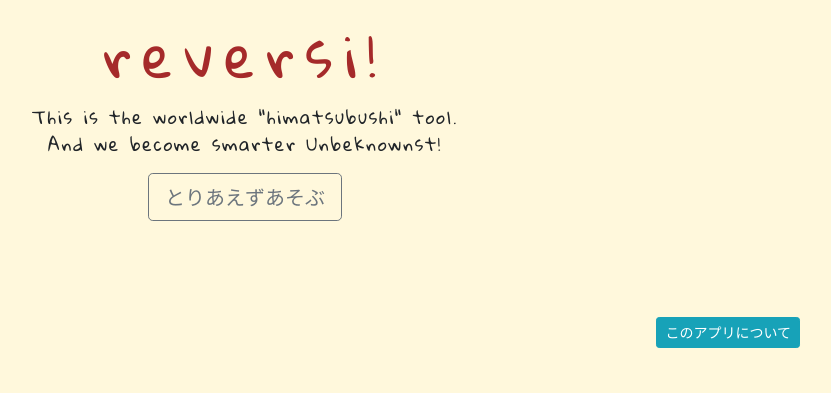
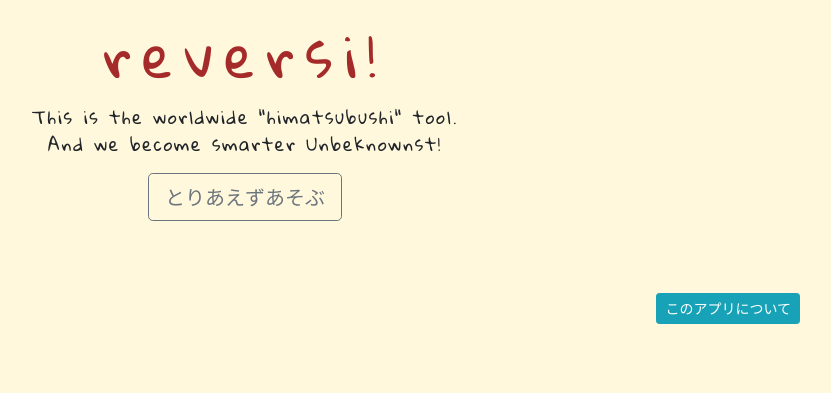
Before and after one commit to yuuki1036/reversi, a Django app: page / in a window 1280 px wide. Shown: the part 195-588 px from the top of the page, without its empty margins (395-1226 px from the left). Run offline with Django 3.2, Linux system fonts and the light colour scheme; some libraries are stand-ins or nearby versions.

Commit message:
[update]細かな修正

```diff
--- a/game/templates/game/index.html
+++ b/game/templates/game/index.html
@@ -10,7 +10,7 @@
 
 <!-- Button trigger modal -->
     <div class="text-right mt-5">
-        <button type="button" class="btn btn-info btn-sm mt-5" data-toggle="modal" data-target="#exampleModalLong">
+        <button type="button" class="btn btn-info btn-sm mt-4" data-toggle="modal" data-target="#exampleModalLong">
           このアプリについて
         </button>
     </div>
--- a/game/templates/game/play.html
+++ b/game/templates/game/play.html
@@ -49,7 +49,7 @@
     </div>
 </div>
 
-<!-- debug -->
+<!-- debug
 <div class="container text-center">
     <div class="row">
         <div class="col-4">
@@ -63,7 +63,7 @@
         </div>
     </div>
 </div>
-<!-- end debug -->
+end debug -->
 
 <!-- Button trigger modal -->
 <input id="result" type="hidden" class="btn btn-primary" data-toggle="modal" data-target="#exampleModalCenter">
--- a/game/templates/game/ranking.html
+++ b/game/templates/game/ranking.html
@@ -31,7 +31,7 @@
     {% for post in result.all %}
     <div class="row no-gutters rank border text-center p-2 {% if forloop.counter0 == 0 %}one{% elif forloop.counter0 == 1 %}two{% elif forloop.counter0 == 2 %}three{% endif %}">
         <div class="col-1 font-weight-bold">{{ forloop.counter0|add:"1" }}</div>
-        <div class="col-4">{{ post.name }}</div>
+        <div class="col-4 font-weight-bold">{{ post.name }}</div>
         <div class="col-4">{{ post.stone }}</div>
         <div class="col-3">{{ post.score }}</div>
     </div>
```
